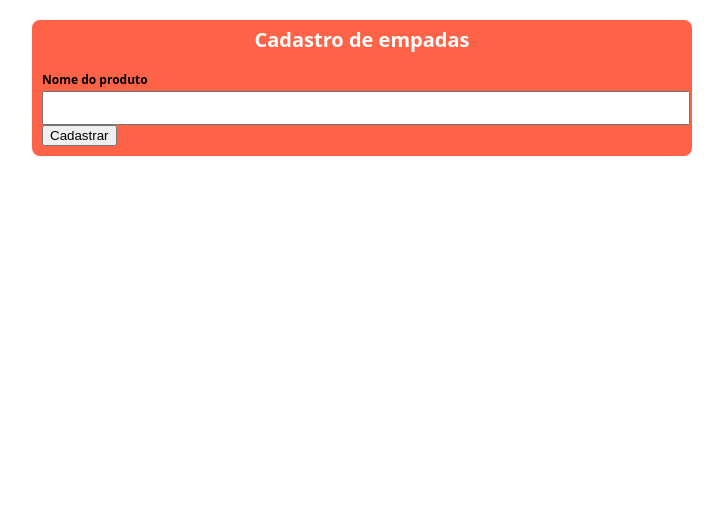
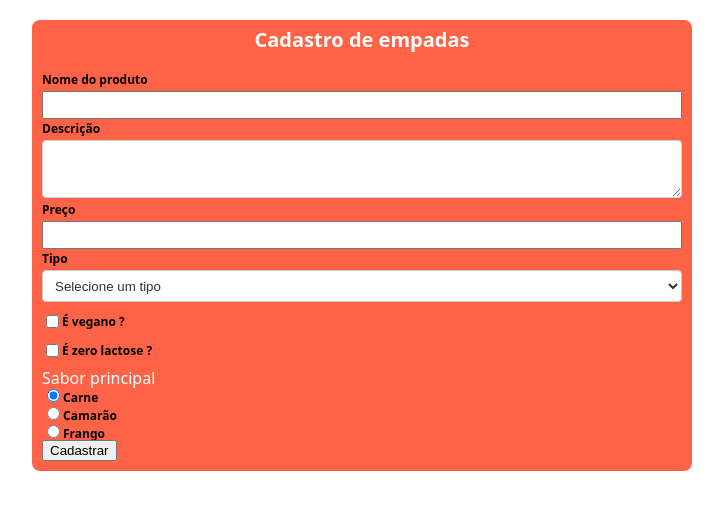
Before and after one commit to FuturoDEV-Joinville-V1/site-empadas-react, a React (Vite) app: page / in a window 1280 px wide. Shown: the top 510 px of the page, without its empty margins (278-1001 px from the left). Built offline with nearby package versions, Linux system fonts and the light colour scheme.

Commit message:
adiciona exemplo de estado

```diff
--- a/package.json
+++ b/package.json
@@ -13,7 +13,8 @@
     "@types/prop-types": "^15.7.15",
     "prop-types": "^15.8.1",
     "react": "^19.1.0",
-    "react-dom": "^19.1.0"
+    "react-dom": "^19.1.0",
+    "react-toastify": "^11.0.5"
   },
   "devDependencies": {
     "@eslint/js": "^9.30.1",
--- a/src/Form.css
+++ b/src/Form.css
@@ -5,7 +5,7 @@
   padding: 10px;
   margin: 20px auto;
 
-    color: #FFF;
+  color: #fff;
   display: flex;
   flex-direction: column;
 }
@@ -17,20 +17,56 @@
   align-self: center;
 }
 
-.container-form input {
+.container-form input:not([type="checkbox"], [type="radio"]) {
   width: 100%;
   height: 28px;
   outline: none;
   margin-top: 5px;
+  box-sizing: border-box;
+}
+
+.container-form input:focus,
+textarea:focus {
+  border: 2px solid #ccc;
 }
 
 .container-form label {
   font-size: 12px;
   font-weight: bold;
   color: #000;
-
 }
 
-.container-form input:focus {
-    border: 2px solid #CCC;
+.container-form textarea {
+  width: 100%;
+  box-sizing: border-box;
+  margin-top: 5px;
+  outline: none;
 }
+
+.container-form select {
+  width: 100%;
+  height: 32px;
+  margin-top: 5px;
+  padding: 4px 8px;
+  border-radius: 4px;
+  border: 1px solid #ccc;
+  box-sizing: border-box;
+  outline: none;
+  background-color: #fff;
+  color: #333;
+}
+
+.container-form select:focus {
+  border: 2px solid #ccc;
+}
+
+.checkbox-container {
+  display: flex;
+  gap: 50x;
+  align-items: center;
+  margin-top: 10px;
+  margin-bottom: 10px;
+}
+
+.checkbox-container input {
+}
--- a/src/Form.jsx
+++ b/src/Form.jsx
@@ -1,21 +1,35 @@
 import { useState } from "react";
 import "./Form.css";
 
+import { ToastContainer, toast } from "react-toastify";
+
 function Form() {
   const [name, setName] = useState("");
+  const [description, setDescription] = useState("");
+  const [price, setPrice] = useState("");
+  const [type, setType] = useState("");
+  const [isVegan, setIsVegan] = useState(false);
+  const [isZeroLactose, setIsZeroLactose] = useState(false);
+  const [flavor, setFlavor] = useState("Carne");
 
   function saveProduct(event) {
     event.preventDefault(); // evitar que tela der refresh
-    console.log(name)
 
-    if(name === "") {
-      alert("Nome é obrigatorio")
+    if (!name) {
+      toast.error("Nome é obrigatório");
+    } else if(description.length < 20) {
+      toast.error("A descrição deve ter pelo menos 20 caracteres")
+    } else if(price < 0) {
+      toast.error("O preço não pode ser negativo")
+    } else {
+      // salvar o produto no local storage
     }
   }
 
   return (
     <div className="container-form">
       <h1>Cadastro de empadas</h1>
+
       <form onSubmit={saveProduct}>
         <label htmlFor="name">Nome do produto</label>
         <input
@@ -27,8 +41,116 @@ function Form() {
           }}
         />
 
+        <label>Descrição</label>
+        <textarea
+          value={description}
+          onChange={(event) => {
+            setDescription(event.target.value);
+          }}
+        />
+
+        <label>Preço</label>
+        <input
+          type="number"
+          min={0}
+          value={price}
+          onChange={(event) => {
+            const value = parseFloat(event.target.value);
+
+            if (!value) setPrice("");
+
+            // setPrice(Math.abs(value));
+            if (value >= 0) {
+              setPrice(value);
+            }
+          }}
+        />
+
+        <label>Tipo</label>
+        <select
+          value={type}
+          onChange={(event) => {
+            setType(event.target.value);
+          }}
+        >
+          <option value="">Selecione um tipo</option>
+          <option value="Doce">Doce</option>
+          <option value="Salgada">Salgada</option>
+        </select>
+
+        <div className="checkbox-container">
+          <input
+            type="checkbox"
+            id="is_vegan"
+            checked={isVegan}
+            onChange={(event) => {
+              setIsVegan(event.target.checked);
+            }}
+          />
+          <label htmlFor="is_vegan">É vegano ? </label>
+        </div>
+
+        <div className="checkbox-container">
+          <input
+            type="checkbox"
+            id="is_zero_lactose"
+            checked={isZeroLactose}
+            onChange={(event) => {
+              setIsZeroLactose(event.target.checked);
+            }}
+          />
+          <label htmlFor="is_zero_lactose">É zero lactose ? </label>
+        </div>
+
+        <fieldset>
+          <legend>Sabor principal</legend>
+
+          <div>
+            <input
+              type="radio"
+              id="carne"
+              name="sabor"
+              value="Carne"
+              onChange={(event) => {
+                setFlavor(event.target.value);
+              }}
+              checked={flavor === "Carne"}
+            />
+            <label for="carne">Carne</label>
+          </div>
+
+          <div>
+            <input
+              type="radio"
+              id="camarao"
+              name="sabor"
+              value="Camarão"
+              onChange={(event) => {
+                setFlavor(event.target.value);
+              }}
+              checked={flavor === "Camarão"}
+            />
+            <label for="camarao">Camarão</label>
+          </div>
+
+          <div>
+            <input
+              type="radio"
+              id="frango"
+              name="sabor"
+              value="Frango"
+              onChange={(event) => {
+                setFlavor(event.target.value);
+              }}
+              checked={flavor === "Frango"}
+            />
+            <label for="frango">Frango</label>
+          </div>
+        </fieldset>
+
         <button type="submit">Cadastrar</button>
       </form>
+      <ToastContainer />
     </div>
   );
 }
```
Also changed, not shown: 1 other file (tests, documents, lock files or other folders). Lines whose indentation alone changed are shown as unchanged.
